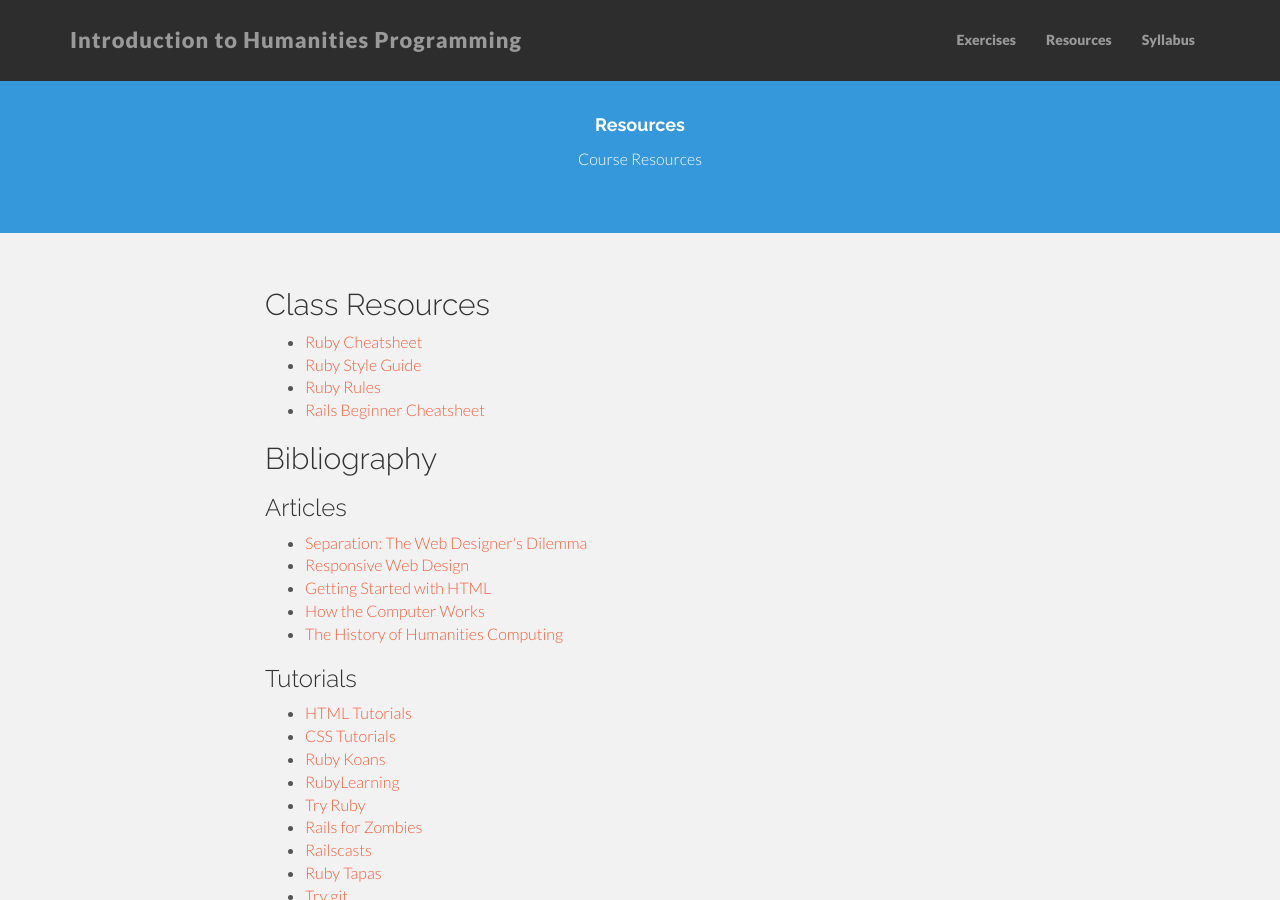
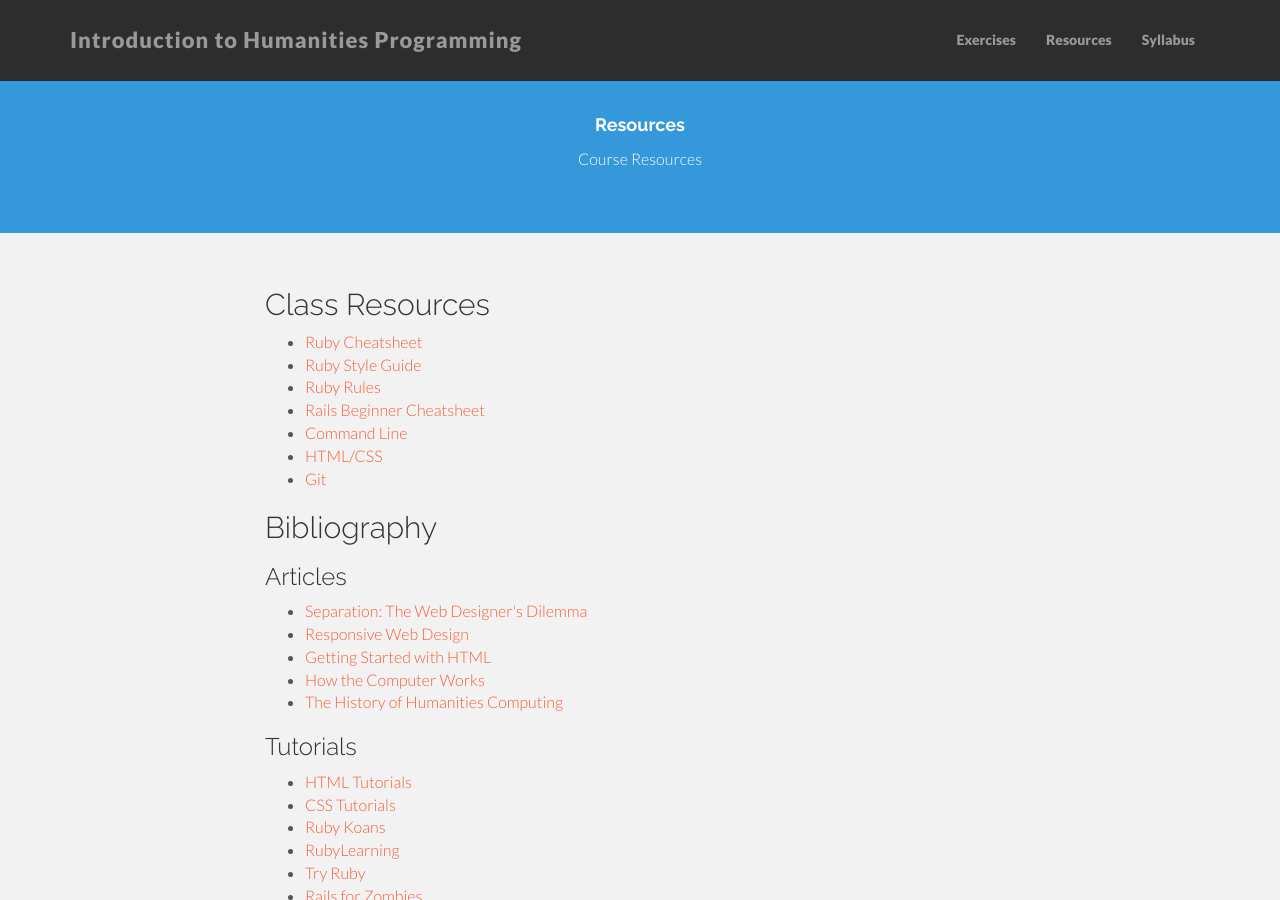
Before and after one commit to humanitiesprogramming/humanitiesprogramming.github.io, a Jekyll site: the page built from resources.md, in a window 1280 px wide and 900 px high. Built offline with Jekyll 4.4.1, drawn with Linux system fonts in a browser that asks for light colours; nearby versions of some CDN libraries.

Commit message:
Adds CLI, HTML, and git notes.

```diff
--- a/resources.md
+++ b/resources.md
@@ -10,6 +10,9 @@ description: Course Resources
 * [Ruby Style Guide]({{ "/resources/style-guide/" | prepend: site.baseurl }})
 * [Ruby Rules]({{ "/resources/ruby-rules/" | prepend: site.baseurl }})
 * [Rails Beginner Cheatsheet](http://www.pragtob.info/rails-beginner-cheatsheet/)
+* [Command Line]({{ "cli_slides.pptx" | prepend:site.baseurl }})
+* [HTML/CSS]({{ "html_slides.pptx" | prepend:site.baseurl }})
+* [Git]({{ "git_slides.pptx" | prepend:site.baseurl }})
 
 <div class="bibliography">
 
```
Also changed, not shown: 3 other files.
